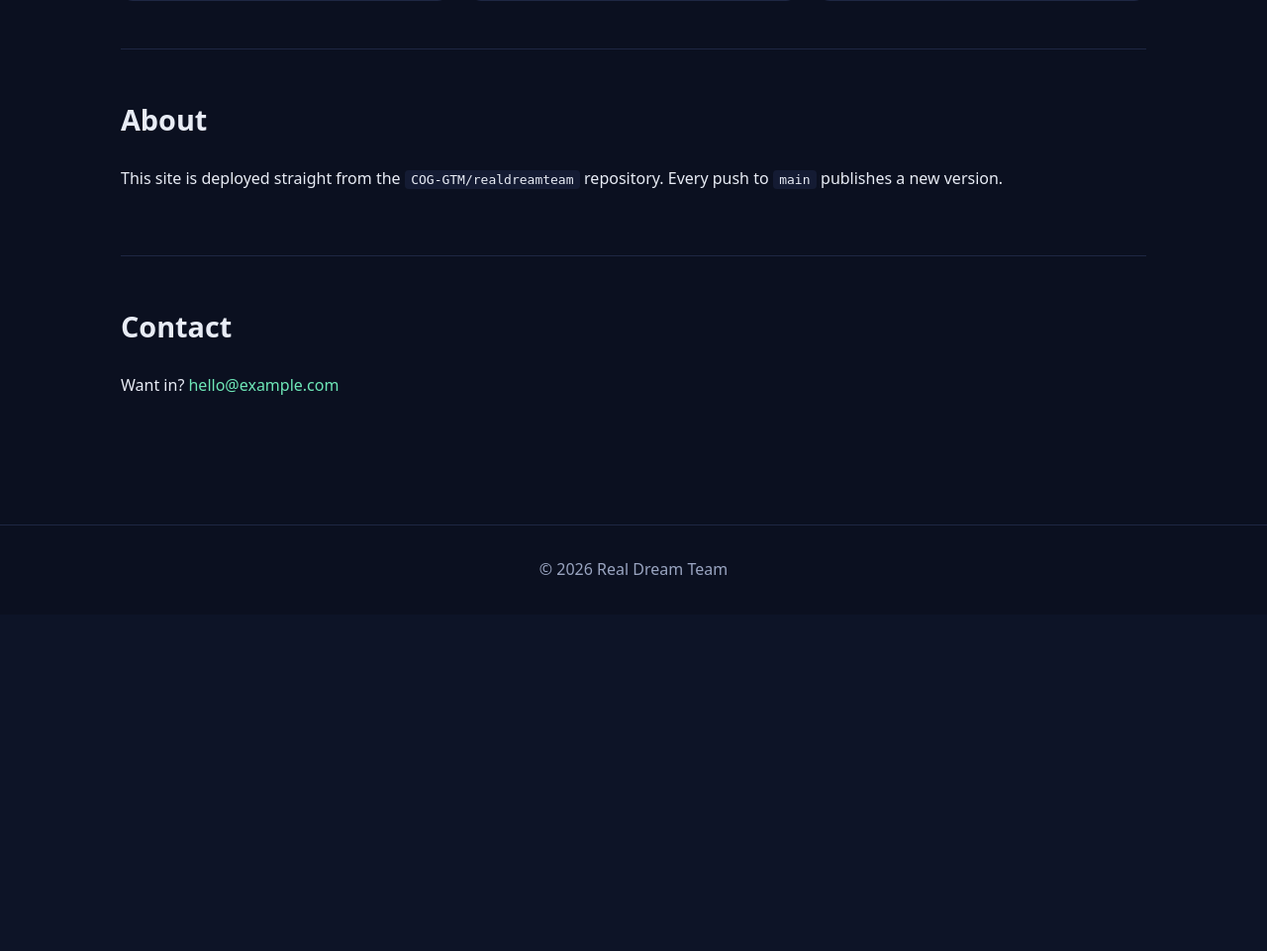
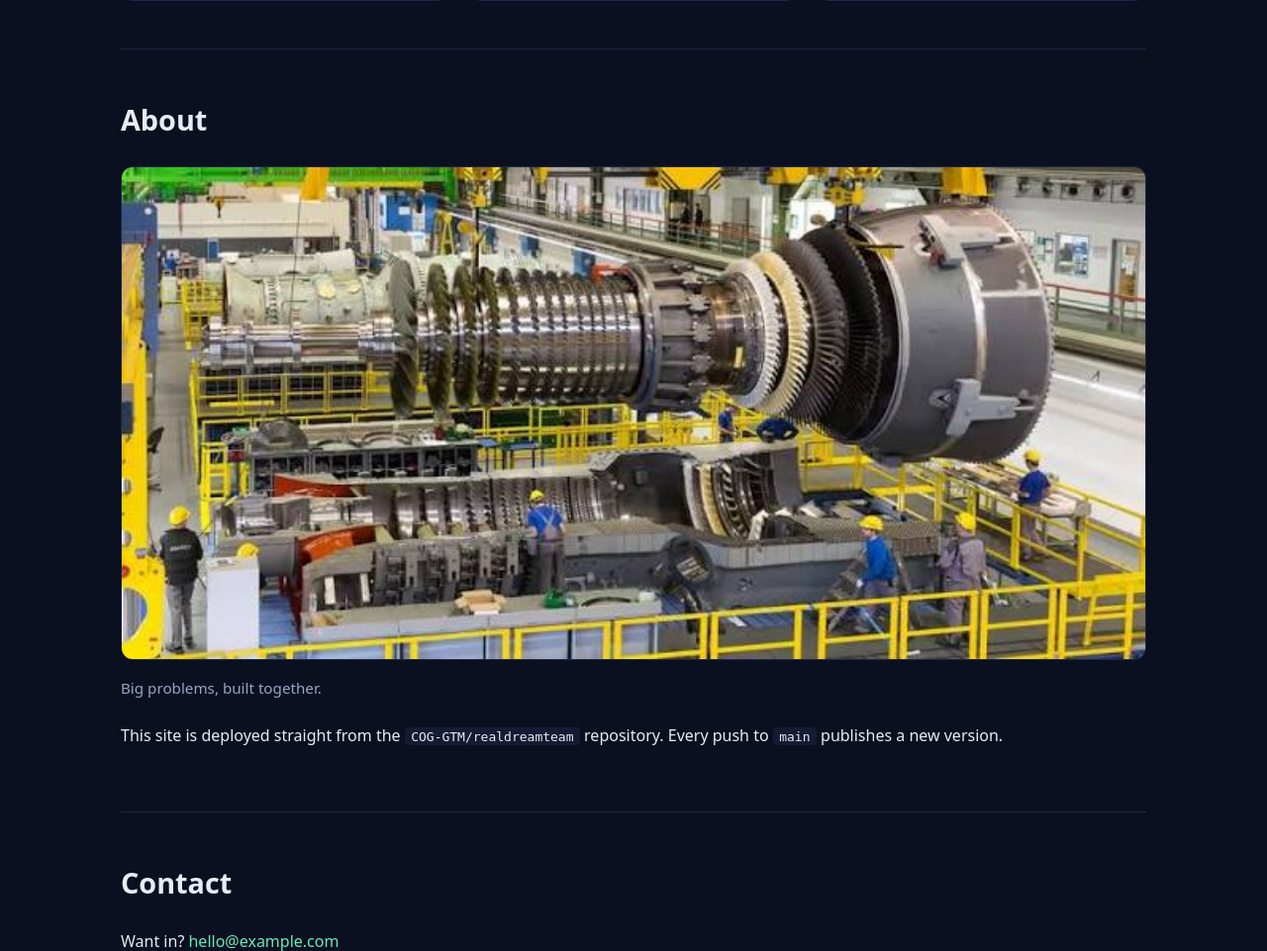
Before and after one commit to COG-GTM/realdreamteam, a web app: file src/index.html in a window 1280 px wide. Shown: the part 1483-2444 px from the top of the page at 99% size. Before the commit the page ends 2064 px from the top, so only its background shows below. Run offline with its HTML, style and script files only (its server is not run), Linux system fonts and the light colour scheme.

Commit message:
feature: add turbine assembly image to About section
Co-Authored-By: Mark Porter <mark@marklovestech.com>

```diff
--- a/src/assets/css/styles.css
+++ b/src/assets/css/styles.css
@@ -23,6 +23,9 @@ h2 { font-size: 1.8rem; margin-top: 0; }
 .team-photo { margin: 0 0 2rem; text-align: center; }
 .team-photo img { max-width: 520px; width: 100%; height: auto; border-radius: 12px; border: 1px solid #1e2743; }
 .team-photo figcaption { color: var(--muted); margin-top: .5rem; font-size: .95rem; }
+.about-photo { margin: 0 0 1.5rem; }
+.about-photo img { width: 100%; height: auto; border-radius: 12px; border: 1px solid #1e2743; }
+.about-photo figcaption { color: var(--muted); margin-top: .5rem; font-size: .95rem; }
 .grid { display: grid; grid-template-columns: repeat(auto-fit, minmax(240px, 1fr)); gap: 1.25rem; }
 .card { background: var(--card); padding: 1.5rem; border-radius: 12px; border: 1px solid #1e2743; }
 .card h3 { margin-top: 0; }
--- a/src/index.html
+++ b/src/index.html
@@ -37,6 +37,10 @@
 
     <section id="about">
       <h2>About</h2>
+      <figure class="about-photo">
+        <img src="assets/images/turbine-assembly.png" alt="Engineers in hard hats assembling a large gas turbine rotor in an industrial hall" width="645" height="310" />
+        <figcaption>Big problems, built together.</figcaption>
+      </figure>
       <p>This site is deployed straight from the <code>COG-GTM/realdreamteam</code> repository. Every push to <code>main</code> publishes a new version.</p>
     </section>
 
```
Also changed, not shown: src/assets/images/turbine-assembly.png (added).
